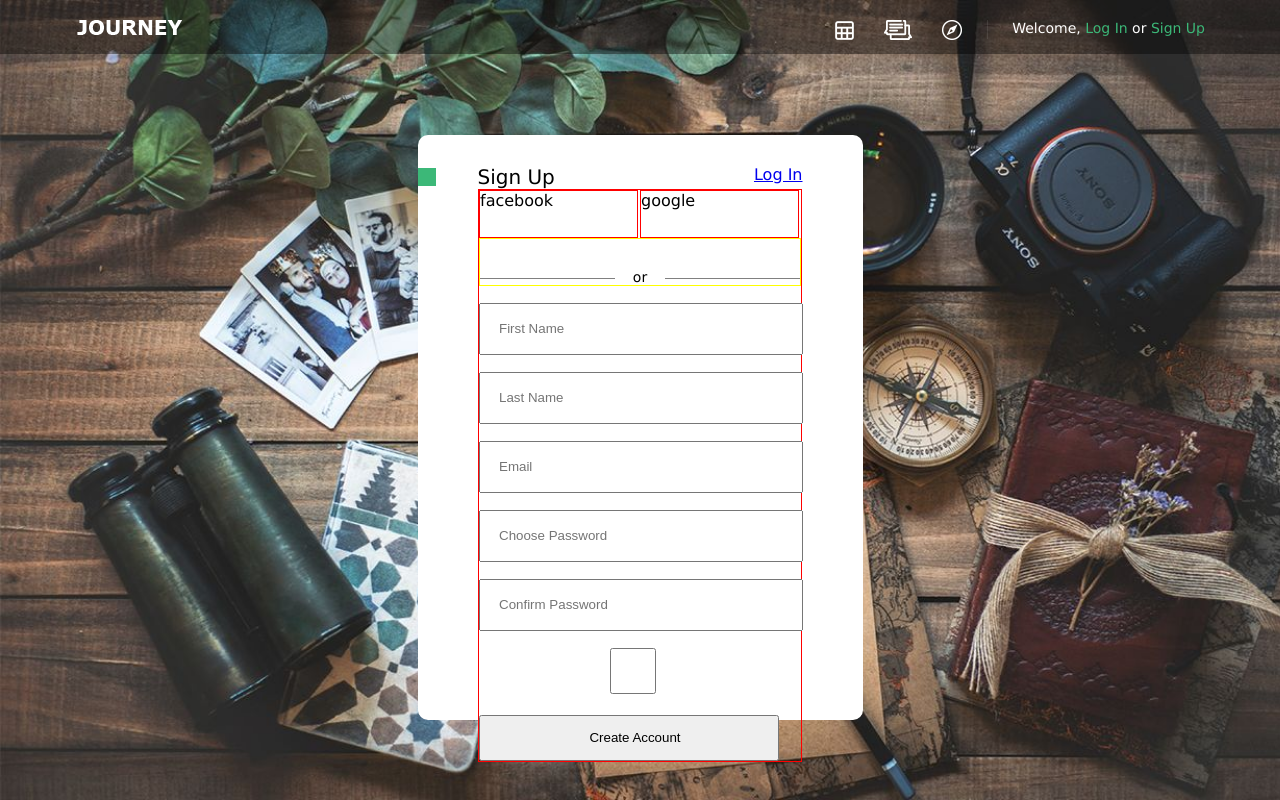
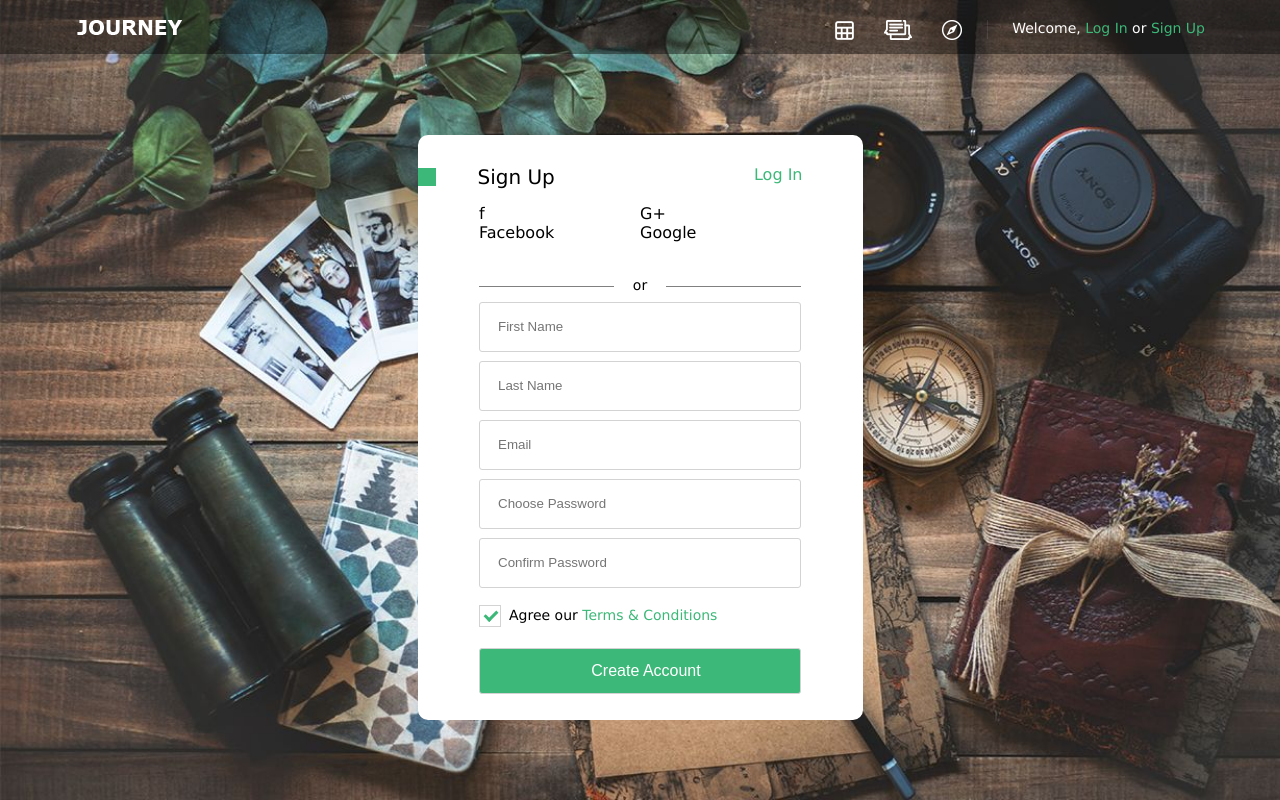
Before and after one commit to olegzip/frontend, a plain HTML site: page src/homework4/hw4.html in a window 1280 px wide. Drawn offline with Linux system fonts and the light colour scheme.

```diff
--- a/src/homework4/css/style.css
+++ b/src/homework4/css/style.css
@@ -1,4 +1,4 @@
-body{
+body {
     box-sizing: border-box;
     margin: 0;
     font-family: Verdana, sans-serif;
@@ -6,12 +6,14 @@
     background-repeat: no-repeat;
     background-size: cover;*/
 }
-.clearfix{
+
+.clearfix {
     content: "";
     clear: both;
     display: table;
 }
-.container{
+
+.container {
     display: flex;
     flex-direction: column;
     align-items: center;
@@ -20,7 +22,8 @@
     background-repeat: no-repeat;
     background-size: cover;
 }
-.header{
+
+.header {
     position: relative;
     /*margin-bottom: 65px;*/
     padding: 0;
@@ -28,92 +31,116 @@
     width: 100%;
     background-color: rgba(0, 0, 0, 0.41);
 }
-.logo{
+
+.logo {
     position: absolute;
     margin-top: 20px;
     left: 6%;
     display: inline-block;
-    width: 105px; height: 15px;
+    width: 105px;
+    height: 15px;
     background: url('../img/css_sprites.png') -10px -10px;
 }
-.logo:hover{
+
+.logo:hover {
     background: url('../img/css_sprites.png') -10px -45px;
 }
-.navbar{
+
+.navbar {
     float: right;
 }
-.navbar ul{
+
+.navbar ul {
     list-style-type: none;
     margin: 0;
     padding: 0;
     overflow: hidden;
 }
-.navbar li{
+
+.navbar li {
     margin-top: 20px;
     display: inline-block;
     padding-right: 25px;
 }
-.log-in{
+
+.log-in {
     margin-top: 20px;
     float: right;
     padding-right: 75px;
     font-size: 14px;
     color: white;
 }
-.log-in a{
+
+.log-in a {
     color: rgb(60, 184, 120);
     text-decoration: none;
 }
-.log-in a:hover{
+
+.log-in a:hover {
     text-decoration: underline;
 }
-#nav-icon-calendar{
-    width: 19px; height: 19px;
+
+#nav-icon-calendar {
+    width: 19px;
+    height: 19px;
     background: url('../img/css_sprites.png') -10px -120px;
 }
-#nav-icon-forum{
-    width: 28px; height: 20px;
+
+#nav-icon-forum {
+    width: 28px;
+    height: 20px;
     background: url('../img/css_sprites.png') -10px -80px;
 }
-#nav-icon-compass{
-    width: 20px; height: 20px;
+
+#nav-icon-compass {
+    width: 20px;
+    height: 20px;
     background: url('../img/css_sprites.png') -135px -10px;
 }
-#nav-line{
+
+#nav-line {
     float: right;
     margin-top: 20px;
     padding-right: 24px;
-    width: 1px; height: 19px;
+    width: 1px;
+    height: 19px;
     background: url('../img/css_sprites.png') -106px -80px;
 }
-#nav-icon-calendar:hover{
+
+#nav-icon-calendar:hover {
     background: url('../img/css_sprites.png') -49px -120px;
 }
-#nav-icon-forum:hover{
+
+#nav-icon-forum:hover {
     background: url('../img/css_sprites.png') -58px -80px;
 }
-#nav-icon-compass:hover{
+
+#nav-icon-compass:hover {
     background: url('../img/css_sprites.png') -135px -50px;
 }
-.form-wrapper{
+
+.form-wrapper {
     box-sizing: border-box;
     margin: auto;
 }
-.log-or-register{
+
+.log-or-register {
     width: 445px;
     height: 585px;
     background-color: white;
     border-radius: 10px;
     display: flex;
 }
-.form-header{
+
+.form-header {
     width: 100%;
     height: 20px;
     margin-top: 30px;
-   /* border-left: 18px solid rgb(60, 184, 120);*/
+    /* border-left: 18px solid rgb(60, 184, 120);*/
     position: relative;
 }
-.green-quad{
+
+.green-quad {
     display: inline-block;
     float: left;
     margin-top: 3px;
@@ -121,61 +148,145 @@
     width: 18px;
     background-color: rgb(60, 184, 120);
 }
-.form-header p{
+
+.form-header p {
     float: left;
     display: inline-block;
     margin: 0;
     padding-left: 42px;
     font-size: 20px;
 }
-.form-header a{
+
+.form-header a {
     float: right;
     padding-right: 60px;
+    color: rgb(60, 184, 120);
+    text-decoration: none;
 }
-.facebook-btn{
-    width: 157px;
-    height: 46px;
-    border: 1px solid red;
+
+.form-header a:hover {
+    text-decoration: underline;
 }
-.google-btn{
-    width: 157px;
-    height: 46px;
-    border: 1px solid red;
-}
-.form-main{
+
+.form-main {
     margin: auto;
     width: 322px;
     display: flex;
     flex-wrap: wrap;
-    border: 1px solid red;
     justify-content: space-between;
+}
 
+.facebook-btn {
+    width: 157px;
+    height: 46px;
+    margin-top: 15px;
 }
-.inside-form-main{
+
+.google-btn {
+    width: 157px;
+    height: 46px;
+    margin-top: 15px;
+}
+
+.inside-form-main {
     width: 322px;
-    border: 1px solid yellow;
     text-align: center;
     display: flex;
     justify-content: space-between;
     flex-wrap: nowrap;
 }
-.inside-form-main p{
-    padding:0;
+
+.inside-form-main p {
+    padding: 0;
     font-size: 14px;
-    margin-top: 30px;
+    margin-top: 27px;
 }
-.line-above-form{
+
+.line-above-form {
     width: 135px;
     border-bottom: 1px solid grey;
     margin-bottom: 6px;
 }
-form{
+
+form {
     width: 322px;
-    /*border: 1px solid green;*/
+    display: flex;
+    flex-direction: column;
 }
-form input{
-    width: 300px;
+
+form input {
     height: 46px;
-    margin-top: 17px;
+    margin-top: 9px;
     padding-left: 18px;
+    border: 0.5px solid lightgrey;
+    border-radius: 3px;
 }
+
+.checkbox-wrap {
+    position: relative;
+    padding-left: 30px;
+    margin-top: 19px;
+    margin-bottom: 25px;
+    cursor: pointer;
+    user-select: none;
+}
+
+.checkbox-wrap input {
+    position: absolute;
+    opacity: 0;
+    cursor: pointer;
+}
+
+.checkbox-wrap p {
+    padding: 0;
+    font-size: 14px;
+}
+.checkmark {
+    position: absolute;
+    top: -2px;
+    left: 0;
+    height: 20px;
+    width: 20px;
+    background-color: white;
+    border: 0.5px solid lightgrey;
+}
+
+.checkmark:after {
+    content: "";
+    position: absolute;
+    display: none;
+}
+
+.checkbox-wrap input:checked ~ .checkmark:after {
+    display: block;
+}
+
+.checkbox-wrap .checkmark:after {
+    left: 6.5px;
+    top: 2.5px;
+    width: 5px;
+    height: 10px;
+    border: solid rgb(60, 184, 120);;
+    border-width: 0 3px 3px 0;
+    transform: rotate(45deg);
+}
+
+.checkbox-wrap a{
+    text-decoration: none;
+    color: rgb(60, 184, 120);
+}
+
+.checkbox-wrap a:hover{
+    text-decoration: underline;
+}
+
+.form-main input:last-of-type{
+    margin: 0;
+    background-color: rgb(60, 184, 120);
+    color: white;
+    font-size: 16px;
+}
+
+.form-main input:last-of-type:hover{
+    background-color: rgb(46, 155, 101);
+}
--- a/src/homework4/hw4.html
+++ b/src/homework4/hw4.html
@@ -12,7 +12,7 @@
         </div>
         <nav class="navbar">
             <div class="log-in">
-                Welcome, <a href="">Log In</a> or <a href="#">Sign Up</a>
+                Welcome, <a href="#">Log In</a> or <a href="#">Sign Up</a>
             </div>
             <div id="nav-line"></div>
             <ul>
@@ -36,8 +36,14 @@
                 <a href="#">Log In</a>
                 <!--<div class="clearfix"></div>-->
                 <div class="form-main">
-                    <div class="facebook-btn">facebook</div>
-                    <div class="google-btn">google</div>
+                    <div class="facebook-btn">
+                        <div>f</div>
+                        <div>Facebook</div>
+                    </div>
+                    <div class="google-btn">
+                        <div>G+</div>
+                        <div>Google</div>
+                    </div>
                     <div class="line-under-form"></div>
                     <div class="inside-form-main">
                         <div class="line-above-form"></div>
@@ -50,7 +56,11 @@
                         <input type="email" placeholder="Email">
                         <input type="password" placeholder="Choose Password">
                         <input type="password" placeholder="Confirm Password">
-                        <input type="checkbox">
+                        <label class="checkbox-wrap">
+                            <input type="checkbox" checked="checked">
+                            <span class="checkmark"></span>
+                            <p>Agree our&nbsp<a href="#">Terms & Conditions</a></p>
+                        </label>
                         <input type="button" value="Create Account">
                     </form>
                 </div>
@@ -58,6 +68,5 @@
         </div>
     </div>
 </div>
-
 </body>
 </html>
```
